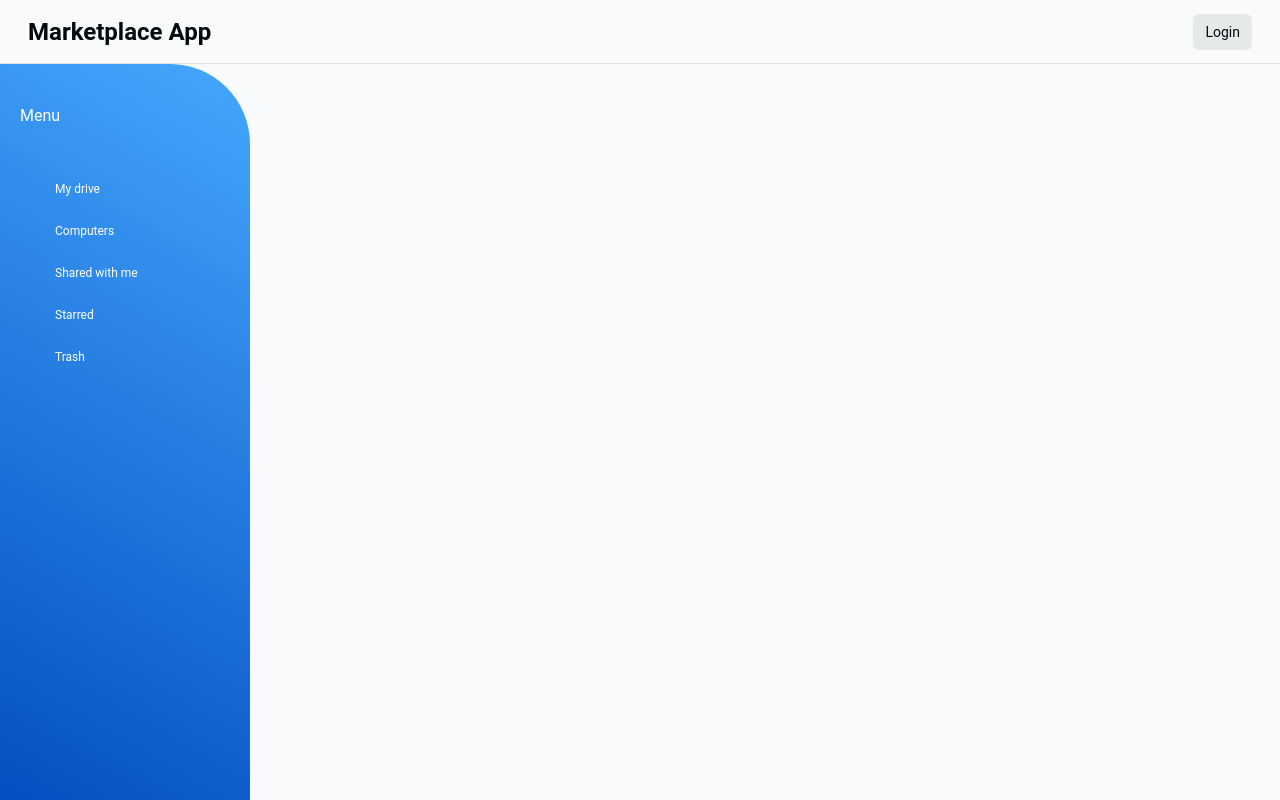
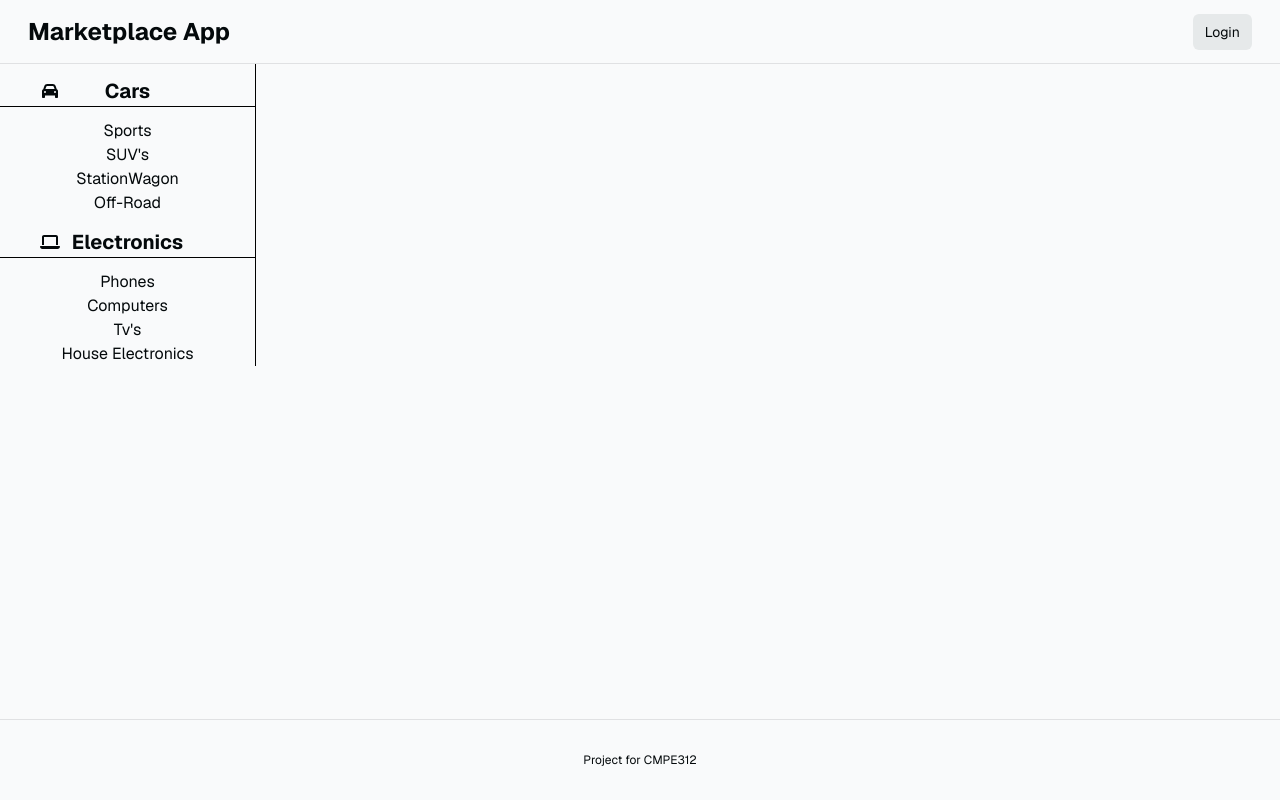
Before and after one commit to Gorcc/marketplace-app, a Next.js app: page / in a window 1280 px wide. Shown: the top 800 px of the page. Built offline with nearby package versions, Linux system fonts and the light colour scheme; no server answers.

Commit message:
feat: added sidebar

```diff
--- a/app/Styles/SideBar.scss
+++ b/app/Styles/SideBar.scss
@@ -1,85 +1,44 @@
-aside {
-  color: #fff;
-  width: 250px;
-  padding-left: 20px;
-  height: 100vh;
-  background-image: linear-gradient(30deg , #0048bd, #44a7fd);
-  border-top-right-radius: 80px;
+.sidebar-container{
+
+  border-right: 1px solid black;
+  position: absolute;
+  left: 0;
+display: flex;
+  flex-direction: column;
+  width: 20%;
+
 }
 
-aside a {
-  font-size: 12px;
-  color: #fff;
-  display: block;
-  padding: 12px;
-  padding-left: 30px;
-  text-decoration: none;
-  -webkit-tap-highlight-color:transparent;
+.sidebar-icon{
+
+  width: 20px;
+  position: absolute;
+  left: 40px;
+
 }
 
-aside a:hover {
-  color: #3f5efb;
-  background: #fff;
-  outline: none;
-  position: relative;
-  background-color: #fff;
-  border-top-left-radius: 20px;
-  border-bottom-left-radius: 20px;
+.sidebar-elem{
+  display: flex;
+  justify-content: center;
+  align-items: center;
+  flex-direction: column;
 }
 
-aside a i {
-  margin-right: 5px;
+.sidebar-header{
+  width: 100%;
+  display: flex;
+  justify-content: center;
+  align-items: center;
+  margin-top: 12px;
+  margin-bottom: 12px;
+  border-bottom: 1px solid black;
+
+
+
+  h2{
+    font-weight: 700;
+    font-size: 20px;
+  }
+
+
 }
-
-aside a:hover::after {
-  content: "";
-  position: absolute;
-  background-color: transparent;
-  bottom: 100%;
-  right: 0;
-  height: 35px;
-  width: 35px;
-  border-bottom-right-radius: 18px;
-  box-shadow: 0 20px 0 0 #fff;
-}
-
-aside a:hover::before {
-  content: "";
-  position: absolute;
-  background-color: transparent;
-  top: 38px;
-  right: 0;
-  height: 35px;
-  width: 35px;
-  border-top-right-radius: 18px;
-  box-shadow: 0 -20px 0 0 #fff;
-}
-
-aside p {
-  margin: 0;
-  padding: 40px 0;
-}
-
-body {
-  font-family: 'Roboto';
-  width: 100%;
-  height: 100vh;
-  margin: 0;
-}
-
-.social {
-  height: 0;
-}
-
-.social i:before {
-  width: 14px;
-  height: 14px;
-  font-size: 14px;
-  position: fixed;
-  color: #fff;
-  background: #0077B5;
-  padding: 10px;
-  border-radius: 50%;
-  top:5px;
-  right:5px;
-}
--- a/app/page.tsx
+++ b/app/page.tsx
@@ -33,7 +33,7 @@ export default async function Index() {
       <div className="animate-in flex-1 flex flex-col  opacity-0 w-full ">
         <SideBar />
         <main className="flex-1 flex flex-col gap-6">
-          <h2 className="font-bold text-4xl mb-4">We are currently working on the project</h2>
+
         </main>
       </div>
 
--- a/components/SideBar.jsx
+++ b/components/SideBar.jsx
@@ -1,40 +1,45 @@
-import React from "react";
+"use client"
+import React, {useEffect} from "react";
 import "../app/Styles/SideBar.scss"
+import {faCar} from "@fortawesome/free-solid-svg-icons"
+import {FontAwesomeIcon} from "@fortawesome/react-fontawesome";
+import {faLaptop} from "@fortawesome/free-solid-svg-icons";
+import  { useState } from 'react';
+
 const SideBar = () => {
+const [menu,setMenu] = useState(false)
+    return (
+        <div className="sidebar-container">
+
+        <div className="sidebar-elem">
+            <div className="sidebar-header">
+                <FontAwesomeIcon className="sidebar-icon" icon={faCar}></FontAwesomeIcon>
+                <h2>Cars</h2>
+            </div>
 
 
-    return (
-        <div>
+            <a>Sports</a>
+            <a>SUV's</a>
+            <a>StationWagon</a>
+            <a>Off-Road</a>
 
-            <aside>
-                <p> Menu </p>
-                <a href="javascript:void(0)">
-                    <i className="fa fa-user-o" aria-hidden="true"></i>
-                    My drive
-                </a>
-                <a href="javascript:void(0)">
-                    <i className="fa fa-laptop" aria-hidden="true"></i>
-                    Computers
-                </a>
-                <a href="javascript:void(0)">
-                    <i className="fa fa-clone" aria-hidden="true"></i>
-                    Shared with me
-                </a>
-                <a href="javascript:void(0)">
-                    <i className="fa fa-star-o" aria-hidden="true"></i>
-                    Starred
-                </a>
-                <a href="javascript:void(0)">
-                    <i class="fa fa-trash-o" aria-hidden="true"></i>
-                    Trash
-                </a>
-            </aside>
 
-            <div class="social">
-                <a href="https://www.linkedin.com/in/florin-cornea-b5118057/" target="_blank">
-                    <i class="fa fa-linkedin"></i>
-                </a>
+        </div>
+            <div className="sidebar-elem">
+                <div className="sidebar-header">
+                    <FontAwesomeIcon className="sidebar-icon" icon={faLaptop}></FontAwesomeIcon>
+                    <h2>Electronics</h2>
+                </div>
+
+                    <a>Phones</a>
+                    <a>Computers</a>
+                    <a>Tv's</a>
+                    <a>House Electronics</a>
+
+
+
             </div>
+
 
         </div>
     )
--- a/package.json
+++ b/package.json
@@ -6,6 +6,11 @@
     "start": "next start"
   },
   "dependencies": {
+    "@fortawesome/fontawesome-svg-core": "^6.5.1",
+    "@fortawesome/free-brands-svg-icons": "^6.5.1",
+    "@fortawesome/free-regular-svg-icons": "^6.5.1",
+    "@fortawesome/free-solid-svg-icons": "^6.5.1",
+    "@fortawesome/react-fontawesome": "^0.2.0",
     "@supabase/ssr": "latest",
     "@supabase/supabase-js": "latest",
     "autoprefixer": "10.4.17",
```
Also changed, not shown: 1 other file (tests, documents, lock files or other folders).
